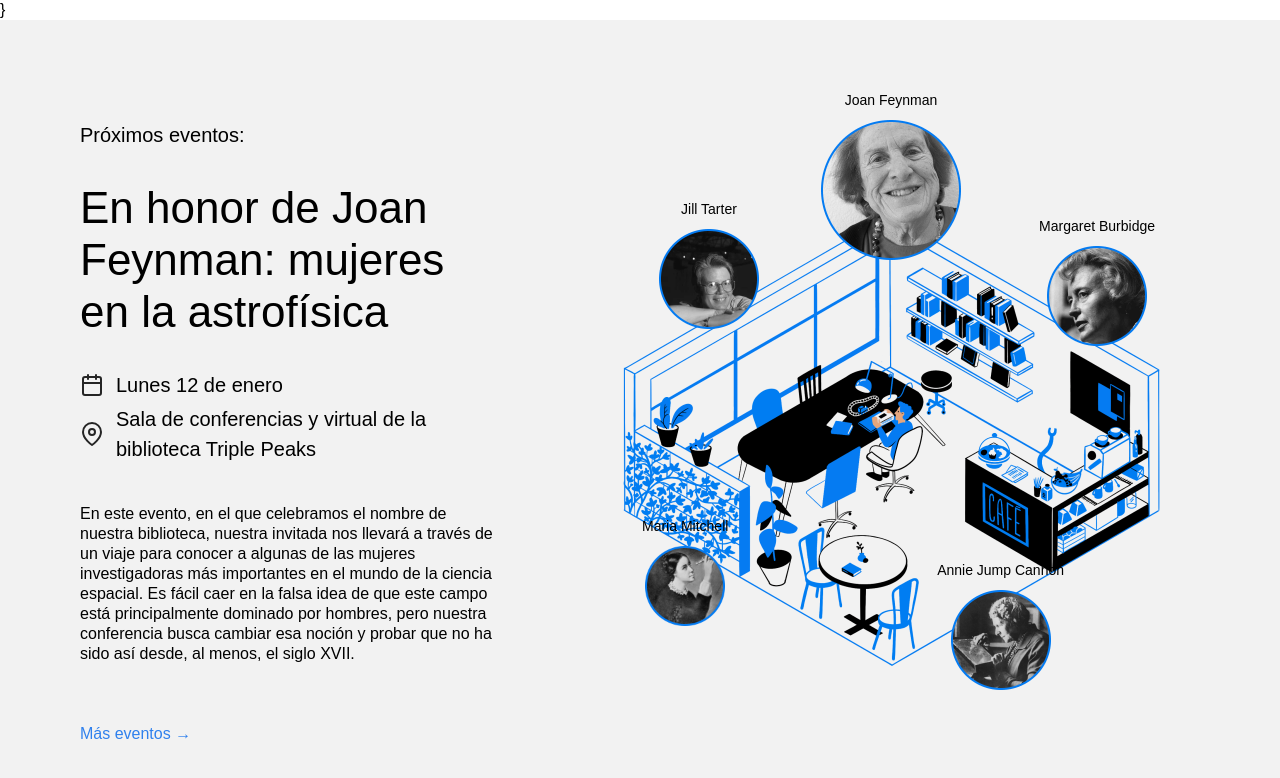
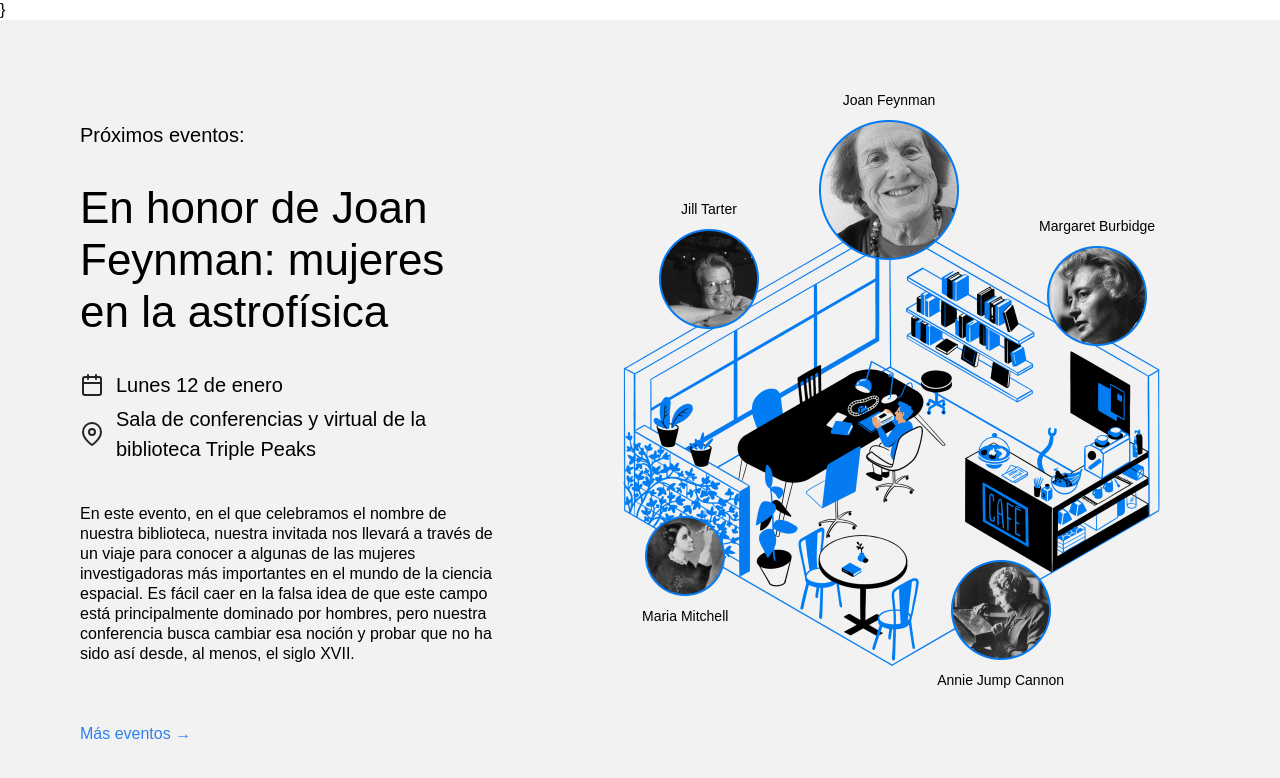
Before and after one commit to fmjlam21/web_project_library, a plain HTML site: page index.html in a window 1280 px wide. Shown: the part 2094-2872 px from the top of the page. Drawn offline with Linux system fonts and the light colour scheme.

Commit message:
Nueva actualización de mi proyecto

```diff
--- a/index.html
+++ b/index.html
@@ -208,20 +208,20 @@
               />
             </div>
             <div class="person person_name_cannon">
-              <p class="person__caption">Annie Jump Cannon</p>
               <img
                 src="./images/person_cannon.png"
                 alt="Image Cannon"
                 class="person__image person__image_size_m"
               />
+              <p class="person__caption">Annie Jump Cannon</p>
             </div>
             <div class="person person_name_mitchell">
-              <p class="person__caption">Maria Mitchell</p>
               <img
                 src="./images/person_mitchell.png"
                 alt="Image MItchell"
                 class="person__image person__image_size_s"
               />
+              <p class="person__caption">Maria Mitchell</p>
             </div>
           </div>
         </section>
--- a/styles/style.css
+++ b/styles/style.css
@@ -247,7 +247,7 @@
 
 .person_name_feynman {
   top: -30px;
-  right: 319px;
+  left: 319px;
   bottom: 0px;
 }
 
```
